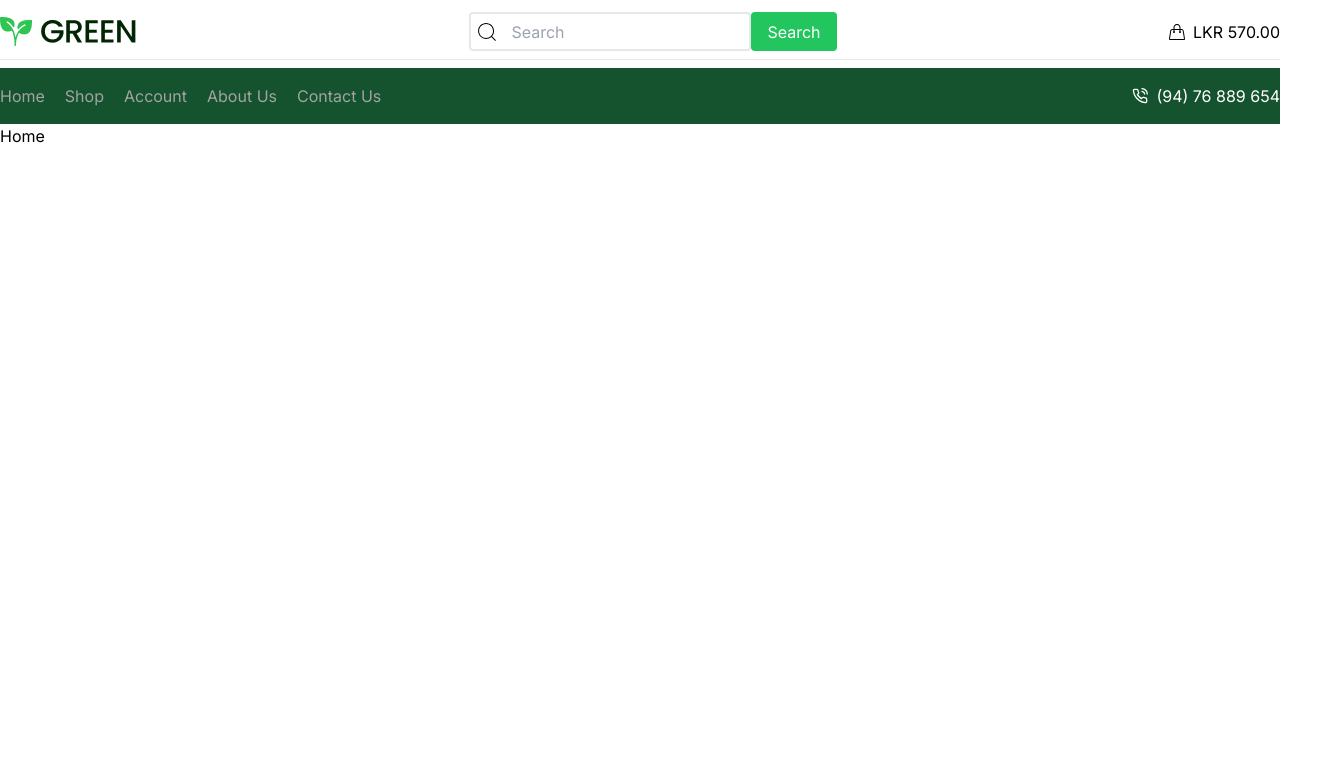
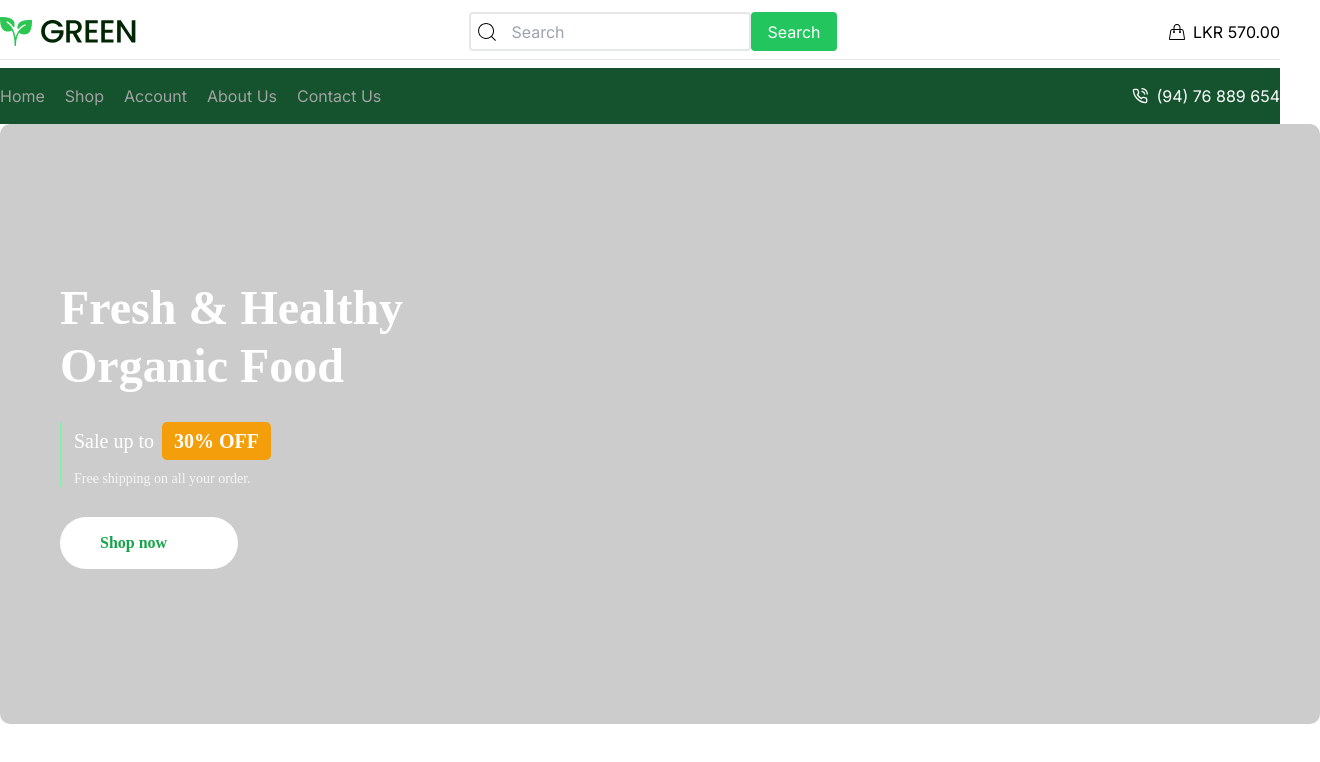
Before and after one commit to Dannansilva/Green--SUPERMARKET, a Next.js app in the folder green-supermarket/: page / in a window 1280 px wide. Shown: the top 762 px of the page, 1320 px wide, since content can reach past the window. Built offline with nearby package versions, Linux system fonts and the light colour scheme.

Commit message:
created home page banner

```diff
--- a/green-supermarket/app/(pages)/home/page.tsx
+++ /dev/null
@@ -1,12 +0,0 @@
-import React from 'react'
-
-const homepage = () => {
-  return (
-    <div>
-
-    <h1>hello mark</h1>
-    </div>
-  )
-}
-
-export default homepage
--- a/green-supermarket/app/page.tsx
+++ b/green-supermarket/app/page.tsx
@@ -1,6 +1,8 @@
-
+import Banner from "@/components/home/Banner"
 export default function Home() {
   return (
-   <div>Home</div>
+   <div>
+    <Banner/>
+   </div>
   )
 }
--- /dev/null
+++ b/green-supermarket/components/home/Banner.tsx
@@ -0,0 +1,35 @@
+import React from "react";
+import Bannerimg from "../../public/assets/Bannar.png";
+import { FaShoppingBag } from "react-icons/fa";
+import Image from "next/image";
+const Banner = () => {
+  return (
+    <div className="w-[1320px] h-[600px] pl-[60px] pr-[664px] py-[155px] bg-black bg-opacity-20 rounded-[10px] justify-start items-center inline-flex">
+
+    <div className="flex-col justify-start items-start gap-7 inline-flex">
+
+        <div className="w-[596px] text-white text-5xl font-semibold font-['Poppins'] leading-[57.60px]">Fresh & Healthy<br/>Organic Food</div>
+        <div className="justify-start items-start gap-3 inline-flex">
+            <div className="w-0.5 h-[65px] bg-green-300" />
+            <div className="flex-col justify-start items-start gap-2 inline-flex">
+                <div className="justify-start items-center gap-2 inline-flex">
+                    <div className="text-white text-xl font-medium font-['Poppins'] leading-[30px]">Sale up to</div>
+                    <div className="px-3 py-1 bg-amber-500 rounded-[5px] justify-start items-start gap-2.5 flex">
+                        <div className="text-white text-xl font-semibold font-['Poppins'] leading-[30px]">30% OFF</div>
+                    </div>
+                </div>
+                <div className="opacity-80 text-white text-sm font-normal font-['Poppins'] leading-[21px]">Free shipping on all your order.</div>
+            </div>
+        </div>
+        <div className="px-10 py-4 bg-white rounded-[53px] justify-center items-center gap-4 inline-flex">
+            <div className="text-green-600 text-base font-semibold font-['Poppins'] leading-tight">Shop now</div>
+            <div className="w-[15px] h-3 relative">
+            </div>
+        </div>
+    </div>
+</div>
+
+  );
+};
+
+export default Banner;
```
Also changed, not shown: green-supermarket/public/assets/Bannar.png (added).
